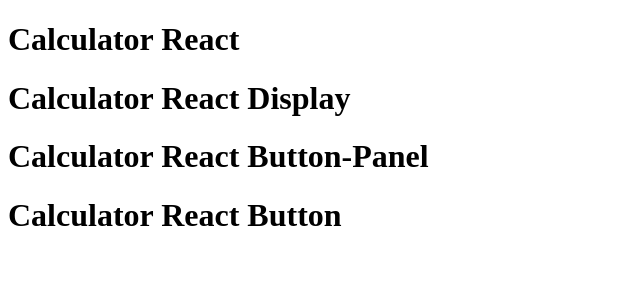
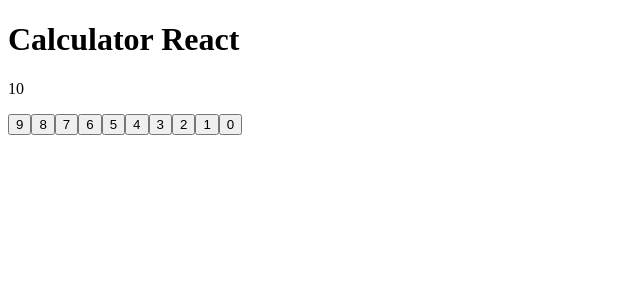
Before and after one commit to praz99/react_calculator, a React (Create React App) app: page / in a window 1280 px wide. Shown: the top 300 px of the page, without its empty margins (0-640 px from the left). Built offline with nearby package versions, Linux system fonts and the light colour scheme.

Commit message:
add buttons and display

```diff
--- a/src/components/App.js
+++ b/src/components/App.js
@@ -1,18 +1,16 @@
 import Display from './Display';
 import ButtonPanel from './ButtonPanel';
 
-function App() {
-  return (
+const App = () => (
   <div className="App">
     <header className="App-header">
       <h1>Calculator React</h1>
       <>
-          <Display />
+        <Display result={10} />
         <ButtonPanel />
       </>
     </header>
   </div>
 );
-}
 
 export default App;
--- a/src/components/Button.js
+++ b/src/components/Button.js
@@ -1,11 +1,14 @@
-function Button() {
+import PropTypes from 'prop-types';
+
+const Button = props => {
+  const { button } = props;
   return (
-    <div className="Button">
-      <header className="App-header">
-        <h1>Calculator React Button</h1>
-      </header>
-    </div>
+    <button type="button">{ button }</button>
   );
-}
+};
+
+Button.propTypes = {
+  button: PropTypes.string.isRequired,
+};
 
 export default Button;
--- a/src/components/ButtonPanel.js
+++ b/src/components/ButtonPanel.js
@@ -1,14 +1,18 @@
 import Button from './Button';
 
-function ButtonPanel() {
-  return (
-    <div className="App">
-      <header className="App-header">
-        <h1>Calculator React Button-Panel</h1>
-        <Button />
-      </header>
-    </div>
-  );
-}
+const ButtonPanel = () => (
+  <>
+    <Button button="9" />
+    <Button button="8" />
+    <Button button="7" />
+    <Button button="6" />
+    <Button button="5" />
+    <Button button="4" />
+    <Button button="3" />
+    <Button button="2" />
+    <Button button="1" />
+    <Button button="0" />
+  </>
+);
 
 export default ButtonPanel;
--- a/src/components/Display.js
+++ b/src/components/Display.js
@@ -1,11 +1,16 @@
-function Display() {
+import PropTypes from 'prop-types';
+
+export default function Display(props) {
+  const { result } = props;
   return (
-    <div className="App">
-      <header className="App-header">
-        <h1>Calculator React Display</h1>
-      </header>
-    </div>
+    <p>{ result }</p>
   );
 }
 
-export default Display;
+Display.propTypes = {
+  result: PropTypes.string,
+};
+
+Display.defaultProps = {
+  result: 0,
+};
```
Also changed, not shown: 1 other file (tests, documents, lock files or other folders). Lines whose indentation alone changed are shown as unchanged.
